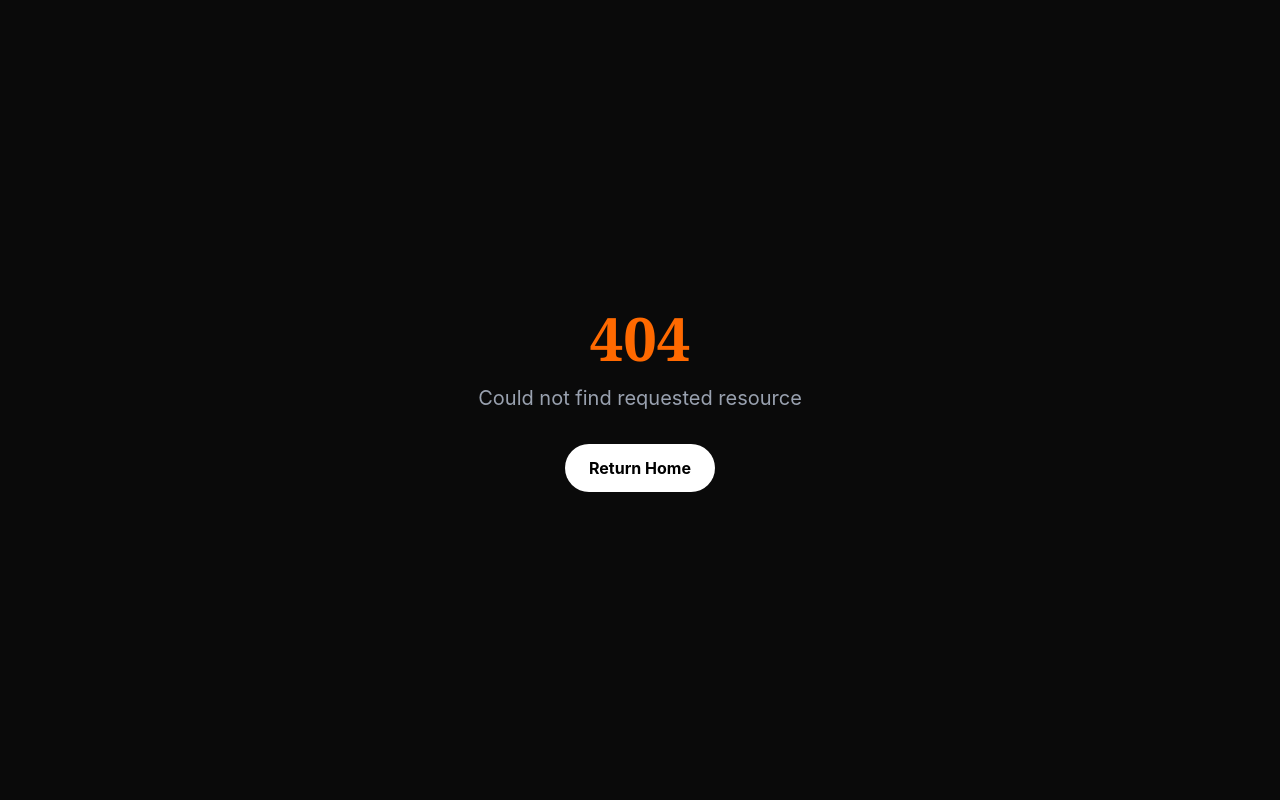
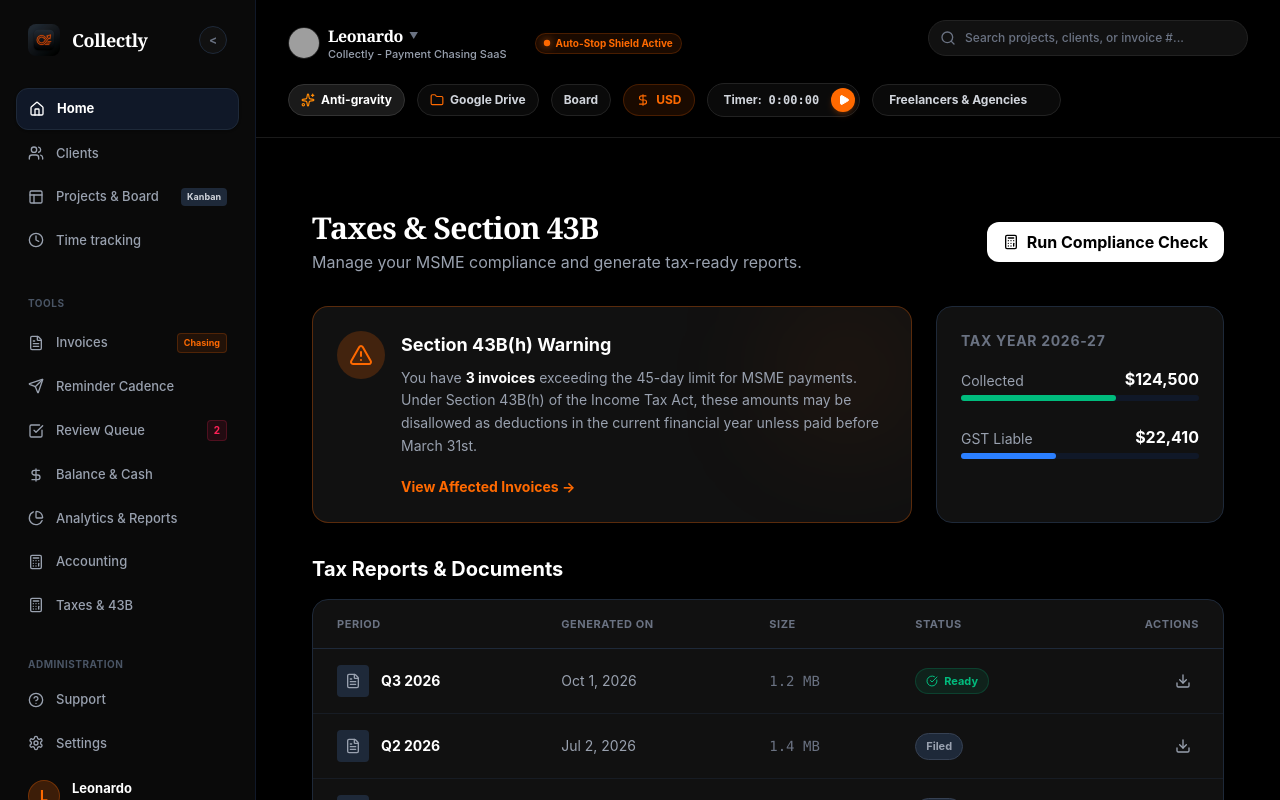
Before and after one commit to mradul4141/collectly-dashboard, a Next.js app: page /dashboard/taxes in a window 1280 px wide. Before the commit this address had no page. Built offline with nearby package versions, Linux system fonts and the light colour scheme; grey boxes are pictures that could not be loaded.

Commit message:
feat: add Taxes and 43B compliance page

```diff
--- /dev/null
+++ b/src/app/dashboard/taxes/page.tsx
@@ -0,0 +1,129 @@
+"use client";
+
+import { motion } from "framer-motion";
+import { Download, AlertTriangle, CheckCircle, Calculator, FileText, ChevronDown } from "lucide-react";
+
+export default function TaxesPage() {
+  const reports = [
+    { id: 1, period: "Q3 2026", status: "Ready", generated: "Oct 1, 2026", size: "1.2 MB" },
+    { id: 2, period: "Q2 2026", status: "Filed", generated: "Jul 2, 2026", size: "1.4 MB" },
+    { id: 3, period: "Q1 2026", status: "Filed", generated: "Apr 3, 2026", size: "1.1 MB" },
+    { id: 4, period: "FY 2025", status: "Filed", generated: "Jan 15, 2026", size: "4.5 MB" },
+  ];
+
+  return (
+    <div className="flex-1 flex flex-col p-6 mt-4 max-w-7xl mx-auto w-full">
+      <div className="flex items-center justify-between mb-8">
+        <div>
+          <h1 className="text-3xl font-serif text-white font-bold tracking-tight">Taxes & Section 43B</h1>
+          <p className="text-gray-400 mt-1">Manage your MSME compliance and generate tax-ready reports.</p>
+        </div>
+        <button className="flex items-center gap-2 bg-white text-black px-4 py-2 rounded-xl font-bold hover:bg-gray-200 transition-colors">
+          <Calculator className="w-4 h-4" /> Run Compliance Check
+        </button>
+      </div>
+
+      <div className="grid grid-cols-1 lg:grid-cols-3 gap-6 mb-8">
+        {/* Compliance Warning Card */}
+        <motion.div
+          initial={{ opacity: 0, y: 20 }}
+          animate={{ opacity: 1, y: 0 }}
+          className="lg:col-span-2 bg-[#111] border border-orange-500/30 rounded-2xl p-6 relative overflow-hidden"
+        >
+          <div className="absolute top-0 right-0 w-32 h-32 bg-orange-500/10 blur-3xl rounded-full pointer-events-none"></div>
+          <div className="flex items-start gap-4 relative z-10">
+            <div className="w-12 h-12 rounded-full bg-orange-500/20 flex items-center justify-center shrink-0">
+              <AlertTriangle className="w-6 h-6 text-orange-500" />
+            </div>
+            <div>
+              <h2 className="text-lg font-bold text-white mb-2">Section 43B(h) Warning</h2>
+              <p className="text-gray-400 text-sm leading-relaxed mb-4">
+                You have <strong className="text-white">3 invoices</strong> exceeding the 45-day limit for MSME payments. Under Section 43B(h) of the Income Tax Act, these amounts may be disallowed as deductions in the current financial year unless paid before March 31st.
+              </p>
+              <button className="text-orange-500 text-sm font-bold hover:text-orange-400 transition-colors">
+                View Affected Invoices &rarr;
+              </button>
+            </div>
+          </div>
+        </motion.div>
+
+        {/* Quick Stats */}
+        <motion.div
+          initial={{ opacity: 0, y: 20 }}
+          animate={{ opacity: 1, y: 0 }}
+          transition={{ delay: 0.1 }}
+          className="bg-[#111] border border-gray-800 rounded-2xl p-6"
+        >
+          <h3 className="text-sm font-bold text-gray-500 uppercase tracking-wider mb-4">Tax Year 2026-27</h3>
+          <div className="space-y-6">
+            <div>
+              <div className="flex justify-between items-end mb-1">
+                <span className="text-gray-400 text-sm">Collected</span>
+                <span className="text-white font-bold">$124,500</span>
+              </div>
+              <div className="w-full bg-gray-900 rounded-full h-1.5">
+                <div className="bg-emerald-500 h-1.5 rounded-full" style={{ width: '65%' }}></div>
+              </div>
+            </div>
+            <div>
+              <div className="flex justify-between items-end mb-1">
+                <span className="text-gray-400 text-sm">GST Liable</span>
+                <span className="text-white font-bold">$22,410</span>
+              </div>
+              <div className="w-full bg-gray-900 rounded-full h-1.5">
+                <div className="bg-blue-500 h-1.5 rounded-full" style={{ width: '40%' }}></div>
+              </div>
+            </div>
+          </div>
+        </motion.div>
+      </div>
+
+      <h2 className="text-xl font-bold text-white mb-4">Tax Reports & Documents</h2>
+      <div className="bg-[#111] border border-gray-800 rounded-2xl overflow-hidden">
+        <table className="w-full text-left border-collapse">
+          <thead>
+            <tr className="border-b border-gray-800 text-[11px] uppercase tracking-wider text-gray-500">
+              <th className="font-bold py-4 px-6">Period</th>
+              <th className="font-bold py-4 px-6">Generated On</th>
+              <th className="font-bold py-4 px-6">Size</th>
+              <th className="font-bold py-4 px-6">Status</th>
+              <th className="font-bold py-4 px-6 text-right">Actions</th>
+            </tr>
+          </thead>
+          <tbody className="divide-y divide-gray-800/50">
+            {reports.map((report) => (
+              <tr key={report.id} className="hover:bg-[#1a1a1a] transition-colors group">
+                <td className="py-4 px-6">
+                  <div className="flex items-center gap-3">
+                    <div className="w-8 h-8 rounded bg-gray-800 flex items-center justify-center text-gray-400">
+                      <FileText className="w-4 h-4" />
+                    </div>
+                    <span className="font-bold text-white text-sm">{report.period}</span>
+                  </div>
+                </td>
+                <td className="py-4 px-6 text-sm text-gray-400">{report.generated}</td>
+                <td className="py-4 px-6 text-sm text-gray-500 font-mono">{report.size}</td>
+                <td className="py-4 px-6">
+                  {report.status === "Ready" ? (
+                    <span className="inline-flex items-center gap-1.5 px-2.5 py-1 rounded-full text-[11px] font-bold bg-emerald-500/10 text-emerald-500 border border-emerald-500/20">
+                      <CheckCircle className="w-3 h-3" /> {report.status}
+                    </span>
+                  ) : (
+                    <span className="inline-flex items-center gap-1.5 px-2.5 py-1 rounded-full text-[11px] font-bold bg-gray-800 text-gray-400 border border-gray-700">
+                      {report.status}
+                    </span>
+                  )}
+                </td>
+                <td className="py-4 px-6 text-right">
+                  <button className="p-2 text-gray-400 hover:text-white hover:bg-gray-800 rounded-lg transition-colors">
+                    <Download className="w-4 h-4" />
+                  </button>
+                </td>
+              </tr>
+            ))}
+          </tbody>
+        </table>
+      </div>
+    </div>
+  );
+}
```
